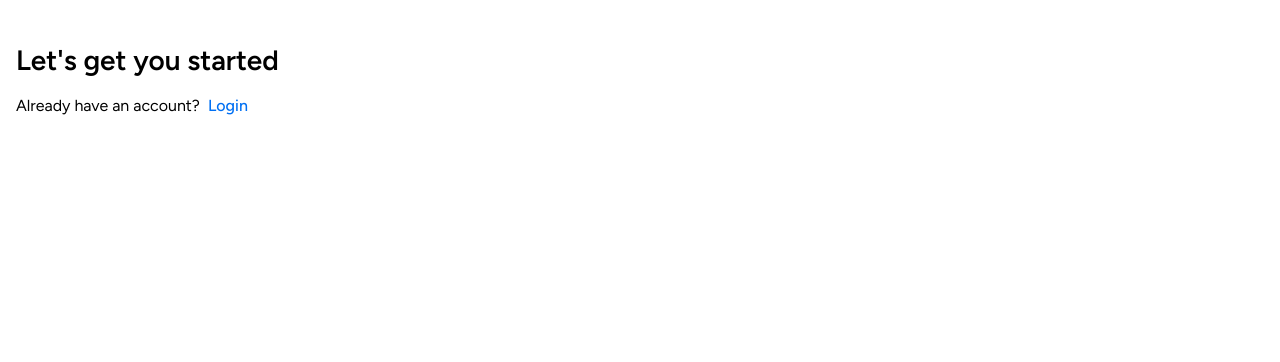
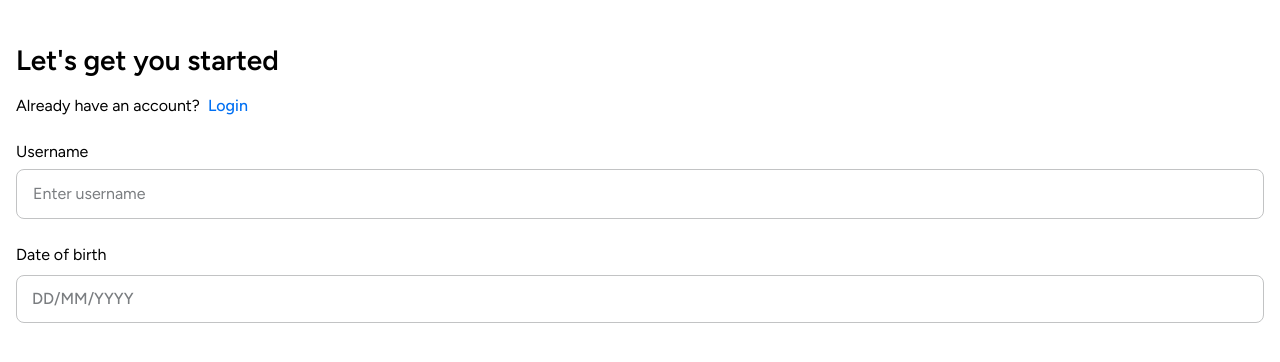
Before and after one commit to martpika/ionic-react, a React (Vite) app: page /account in a window 1280 px wide. Shown: the top 362 px of the page. Built offline with nearby package versions, Linux system fonts and the light colour scheme.

Commit message:
created birth input for account form

```diff
--- a/src/components/account/form/form.tsx
+++ b/src/components/account/form/form.tsx
@@ -1,5 +1,7 @@
 import { Link } from "react-router-dom"
 import { useAccountForm } from "./hook"
+import { FormTextInput } from "@/components/shared/form/input/text"
+import { AccountBirthInput } from "./input/birth"
 
 
 const Form = () =>{
@@ -11,7 +13,8 @@ const Form = () =>{
     isValid,
     passwordVisibility,
     toggleNewPasswordVisibility,
-    toggleConfirmNewPasswordVisibility, } = useAccountForm()
+    toggleConfirmNewPasswordVisibility,
+    handleDateSelection } = useAccountForm()
 
   return (
     <form onSubmit={ handleSubmit }>
@@ -24,8 +27,22 @@ const Form = () =>{
             to="/login">Login</Link>
         </p>
       </div>
+      <div className="mb-6">
+        <FormTextInput
+          label="Username"
+          attributes={{ id: "accountUsername", }}
+          error={ formErrors.username?.message }
+          placeholder="Enter username"
+          { ...register("username") } />
+      </div>
       <div>
-
+        <AccountBirthInput
+          label="Date of birth"
+          error={ formErrors.birth?.message }
+          placeholder="DD/MM/YYYY"
+          watch={ watch }
+          handleDateSelection={ handleDateSelection }
+          { ...register("username") } />
       </div>
     </form>
   )
--- a/src/components/account/form/hook.ts
+++ b/src/components/account/form/hook.ts
@@ -1,20 +1,18 @@
 import { zodResolver } from "@hookform/resolvers/zod"
 import {
   useContext,
+  useRef,
   useState } from "react"
 import {
   useForm,
   SubmitHandler } from "react-hook-form"
 import z from "zod"
-import * as Ariakit from "@ariakit/react"
 
 
-const formSchema = z.object({
-  emailOrPhone: z.string().email().or(z.string().regex(/^\d+$/).min(9)),
-  firstname: z.string().min(1, "error.firstname.required"),
-  lastname: z.string().min(1, "error.lastname.required"),
-  prefix: z.string(),
-  phoneNumber: z.string().min(8, "error.phone_number.required"),
+const accountFormSchema = z.object({
+  username: z.string().min(1, "error.firstname.required"),
+  email: z.string().email().or(z.string().regex(/^\d+$/).min(9)),
+  birth: z.string({ required_error: "error.birth.required" }),
   password: z
     .string()
     .min(8, "error.password.rules")
@@ -22,7 +20,7 @@ const formSchema = z.object({
   confirmPassword: z.string().min(8, "error.cofirm_password.required")
 })
 
-export type ProfilingSchema = z.infer<typeof formSchema>
+export type AccountFormSchema = z.infer<typeof accountFormSchema>
 
 export const useAccountForm = () =>{
   const {
@@ -34,15 +32,18 @@ export const useAccountForm = () =>{
     formState: {
       errors: formErrors,
       isValid
-    }} = useForm<ProfilingSchema>({
-    resolver: zodResolver(formSchema)
+    }} = useForm<AccountFormSchema>({
+    resolver: zodResolver(accountFormSchema)
   })
   const [ passwordVisibility, setPasswordVisibility ] = useState({
     password: false,
     confirmPassword: false
   })
+  const datetimeRef = useRef<HTMLIonDatetimeElement>(null)
 
-  const handleFormSubmit: SubmitHandler<ProfilingSchema> = data => {
+  const handleDateSelection = (date: string) => setValue("birth", date)
+
+  const handleFormSubmit: SubmitHandler<AccountFormSchema> = data => {
     if ( data.confirmPassword !== data.password ) {
       setError("password", {
         message: "error.password.mismatch"
@@ -72,5 +73,7 @@ export const useAccountForm = () =>{
     passwordVisibility,
     toggleNewPasswordVisibility,
     toggleConfirmNewPasswordVisibility,
+    datetimeRef,
+    handleDateSelection
   }
 }
--- /dev/null
+++ b/src/components/account/form/input/birth/birth.tsx
@@ -0,0 +1,62 @@
+import { CalendarIcon } from "@/components/svgs/calendar"
+import {
+  IonDatetime,
+  IonDatetimeButton,
+  IonItem,
+  IonModal } from "@ionic/react"
+import { UseFormWatch } from "react-hook-form"
+import { AccountFormSchema } from "../../hook"
+
+
+type BirthProps = {
+  label: string
+  placeholder: string
+  handleDateSelection: (date: string) => void
+  watch: UseFormWatch<AccountFormSchema>
+  error?: string
+}
+
+const Birth = ({
+  label,
+  placeholder,
+  error,
+  watch,
+  handleDateSelection }: BirthProps) =>{
+
+  return (
+    <IonItem
+      className="overflow-visible font-figtree reset-ion-padding mb-5 transparent-hover transparent-bg"
+      lines="none">
+      <div className="w-full">
+        <div className="relative">
+          <p className="mb-2">{ label }</p>
+          { !watch("birth") && <span className="absolute text-[#7A7D80] font-medium left-4 bottom-3">{ placeholder }</span> }
+          <IonDatetimeButton
+            className={`relative h-12 rounded-lg border border-[#C2C3C4] z-10 no-shadow w-full [&::part(native)]:h-full [&::part(native)]:w-full [&::part(native)]:bg-transparent [&::part(native)]:text-left ${ !watch("birth") && "native:opacity-0" }`}
+            datetime="birth">
+          </IonDatetimeButton>
+          <div className="h-10 w-10 absolute top-1/2 right-1 -translate-y-1/2 flex items-center justify-center">
+            <CalendarIcon />
+          </div>
+          <IonModal
+            keepContentsMounted={ true }
+            className="stack-modal">
+            <IonDatetime
+              locale="en-US"
+              onIonChange={ e => typeof e.detail.value==="string"? handleDateSelection(e.detail.value) : null}
+              showDefaultButtons={ true }
+              max={ `${ new Date().toISOString() }` }
+              presentation="date"
+              id="birth" />
+          </IonModal>
+        </div>
+        { !!error && (
+          <span className=" text-xs text-error-color px-4 mt-1">{ error }</span>
+        ) }
+      </div>
+    </IonItem>
+  )
+}
+
+
+export default Birth
--- /dev/null
+++ b/src/components/account/form/input/birth/index.ts
@@ -0,0 +1 @@
+export { default as AccountBirthInput } from "./birth"
--- a/src/components/shared/form/input/text/text.tsx
+++ b/src/components/shared/form/input/text/text.tsx
@@ -8,36 +8,35 @@ import {
 type TextProps = {
   label: string,
   attributes: DetailedHTMLProps<InputHTMLAttributes<HTMLInputElement>, HTMLInputElement>,
+  placeholder: string
   error?: string,
-  noBottomMargin?: boolean,
   [key: string]: any
 }
 
 const Text = forwardRef<HTMLInputElement,TextProps>(({
   label,
   attributes,
+  placeholder,
   error,
-  noBottomMargin,
   ...rest }, ref) => {
 
   return (
     <IonItem
-      className={ `${ noBottomMargin? "" : "mb-5" } overflow-visible font-rubik reset-ion-padding transparent-bg` }
+      className={ `overflow-visible reset-ion-padding transparent-bg font-figtree` }
       lines="none">
-        <div className="w-full">
-          <div className="relative w-full">
+      <div className="w-full flex flex-col items-start">
+        <label
+            htmlFor={ attributes.id }
+            className={`mb-2`}>{ label }</label>
           <input
             ref={ ref }
             { ...rest }
             { ...attributes }
             type="text"
-              className={`text-surface-on block p-4 w-full bg-transparent rounded border border-outline-color appearance-none no-shadow focus:outline-none focus:border-outline-color peer ${ error? "border-primary-color focus:border-primary-color" : "" }`}
-              placeholder=" "
+            className={`py-3 px-4 border font-figtree border-[#C2C3C4] rounded-lg placeholder-[#7A7D80] text-black w-full`}
+            placeholder={ placeholder }
             aria-labelledby={ `error-${ attributes.id }` } />
-            <label
-              htmlFor={ attributes.id }
-              className={`text-surface-onVariant absolute duration-300 transform -translate-y-4 scale-75 top-2 z-10 origin-[0] bg-white dark:bg-darkScheme px-2 peer-focus:px-2  peer-placeholder-shown:scale-100 peer-placeholder-shown:-translate-y-1/2 peer-placeholder-shown:top-1/2 peer-focus:top-2 peer-focus:scale-75 peer-focus:-translate-y-4 left-1 ${ error? "!text-primary-color" : "" }`}>{ label }</label>
-          </div>
+
         { error && (
           <span
             id={ `error-${ attributes.id }` }
--- /dev/null
+++ b/src/components/svgs/calendar.tsx
@@ -0,0 +1,10 @@
+
+
+export const CalendarIcon = () =>{
+
+  return (
+    <svg className="fill-surface-onVariant" width="20" height="22" viewBox="0 0 20 22" fill="none" xmlns="http://www.w3.org/2000/svg">
+      <path d="M18 2H17V0H15V2H5V0H3V2H2C0.9 2 0 2.9 0 4V20C0 21.1 0.9 22 2 22H18C19.1 22 20 21.1 20 20V4C20 2.9 19.1 2 18 2ZM18 20H2V9H18V20ZM18 7H2V4H18V7Z"/>
+  </svg>
+  )
+}
```
Lines whose indentation alone changed are shown as unchanged.
